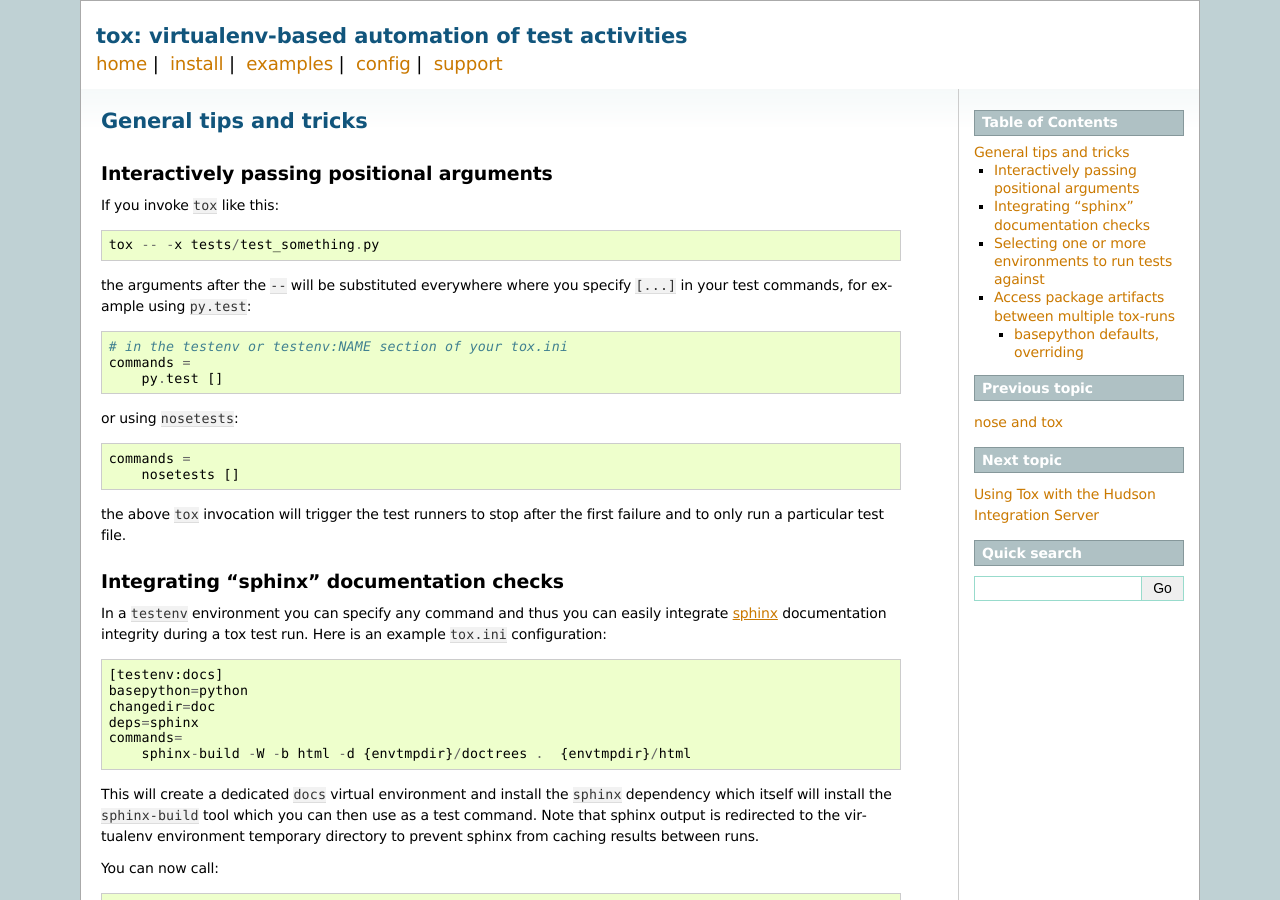
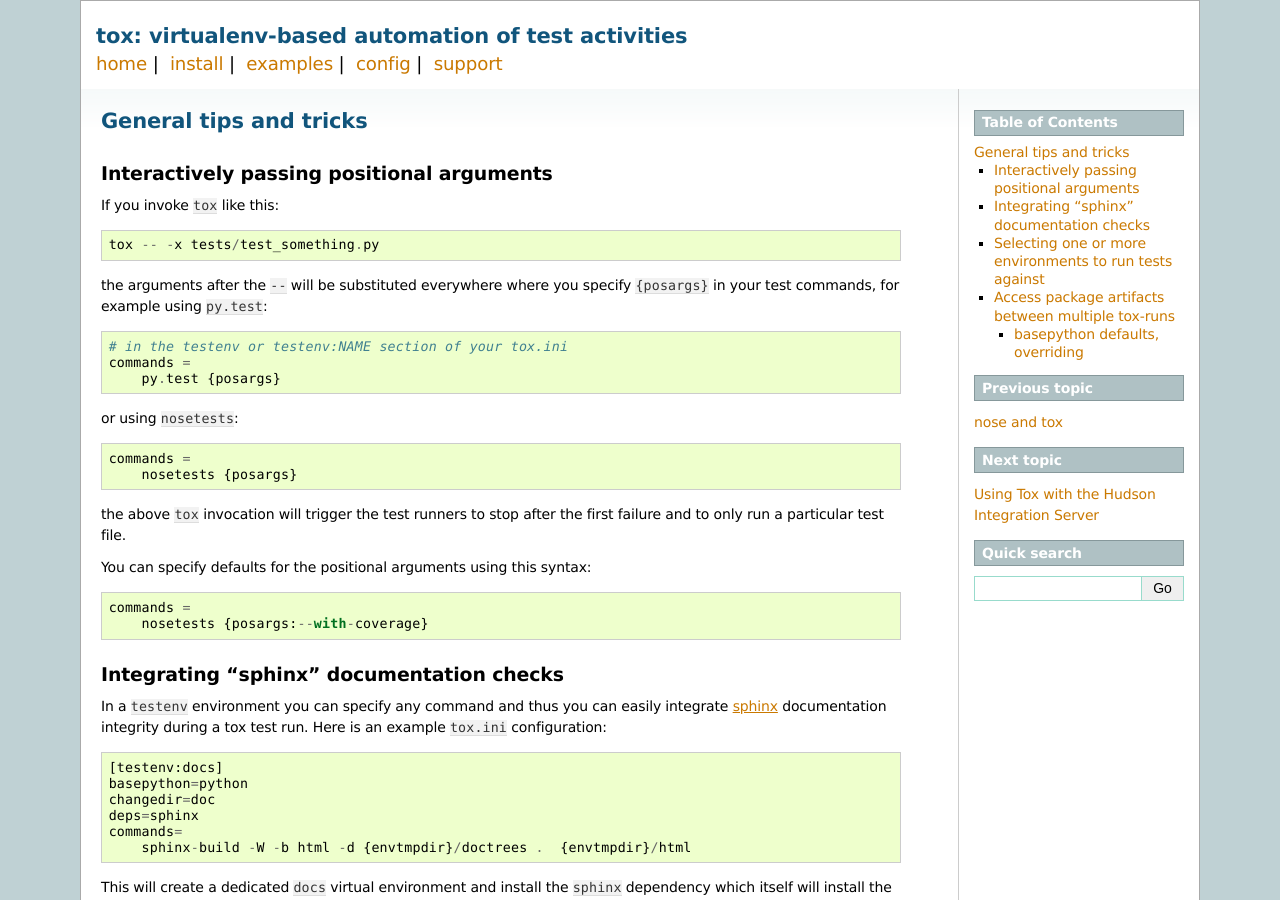
Before and after one commit to msabramo/tox, a Sphinx documentation site: the page built from doc/example/general.txt, in a window 1280 px wide and 900 px high. Built offline with Sphinx 7.4.7, drawn with Linux system fonts in a browser that asks for light colours.

Commit message:
Documented the posargs syntax

```diff
--- a/doc/example/general.txt
+++ b/doc/example/general.txt
@@ -9,21 +11,26 @@
     tox -- -x tests/test_something.py
 
 the arguments after the ``--`` will be substituted
-everywhere where you specify ``[...]`` in your
+everywhere where you specify ``{posargs}`` in your
 test commands, for example using ``py.test``::
 
     # in the testenv or testenv:NAME section of your tox.ini
     commands =
-        py.test []
+        py.test {posargs}
 
 or using ``nosetests``::
 
     commands =
-        nosetests []
+        nosetests {posargs}
 
 the above ``tox`` invocation will trigger the test runners to
 stop after the first failure and to only run a particular test file.
 
+You can specify defaults for the positional arguments using this
+syntax::
+
+    commands =
+        nosetests {posargs:--with-coverage}
 
 .. _`sphinx checks`:
 
```
Also changed, not shown: other parts of doc/example/general.txt (+2 -0 lines).
